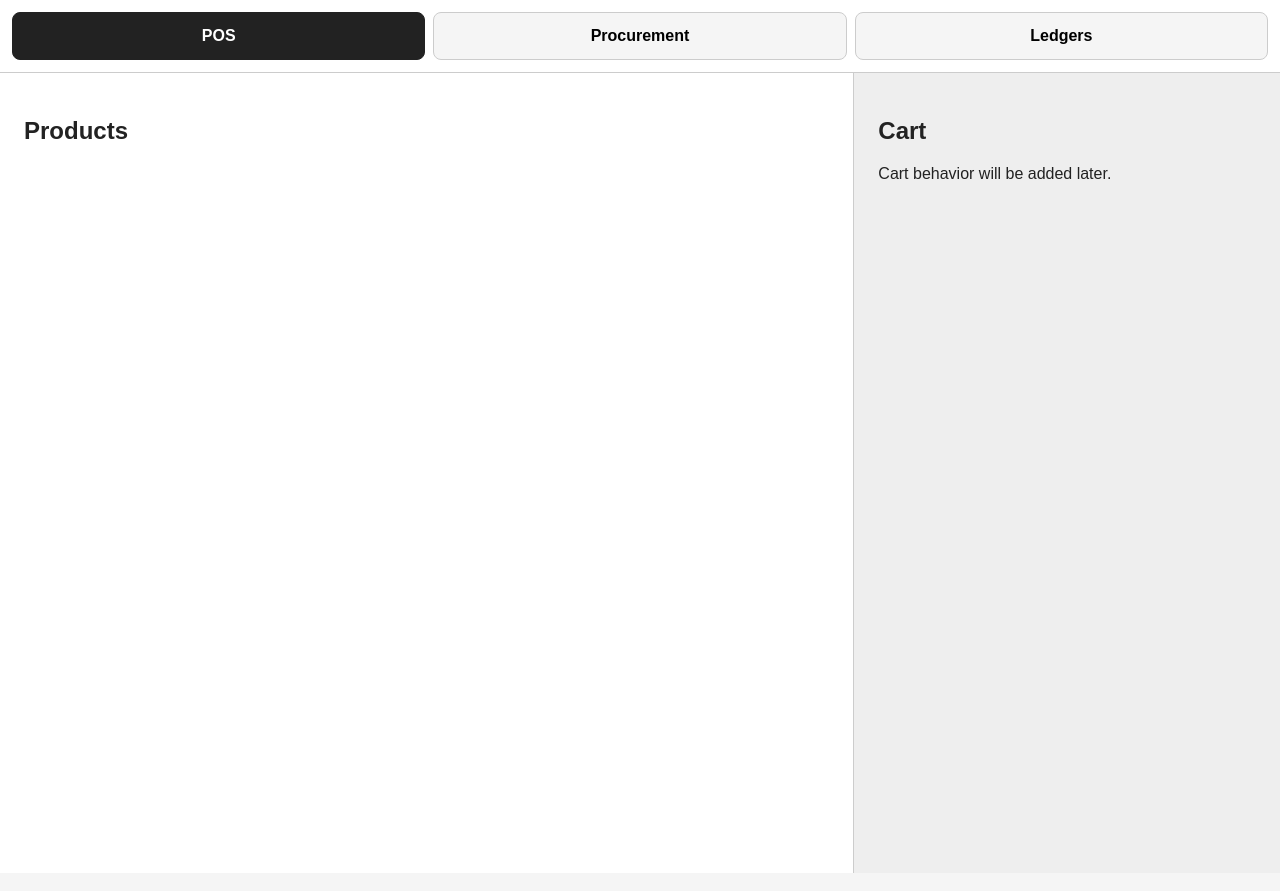
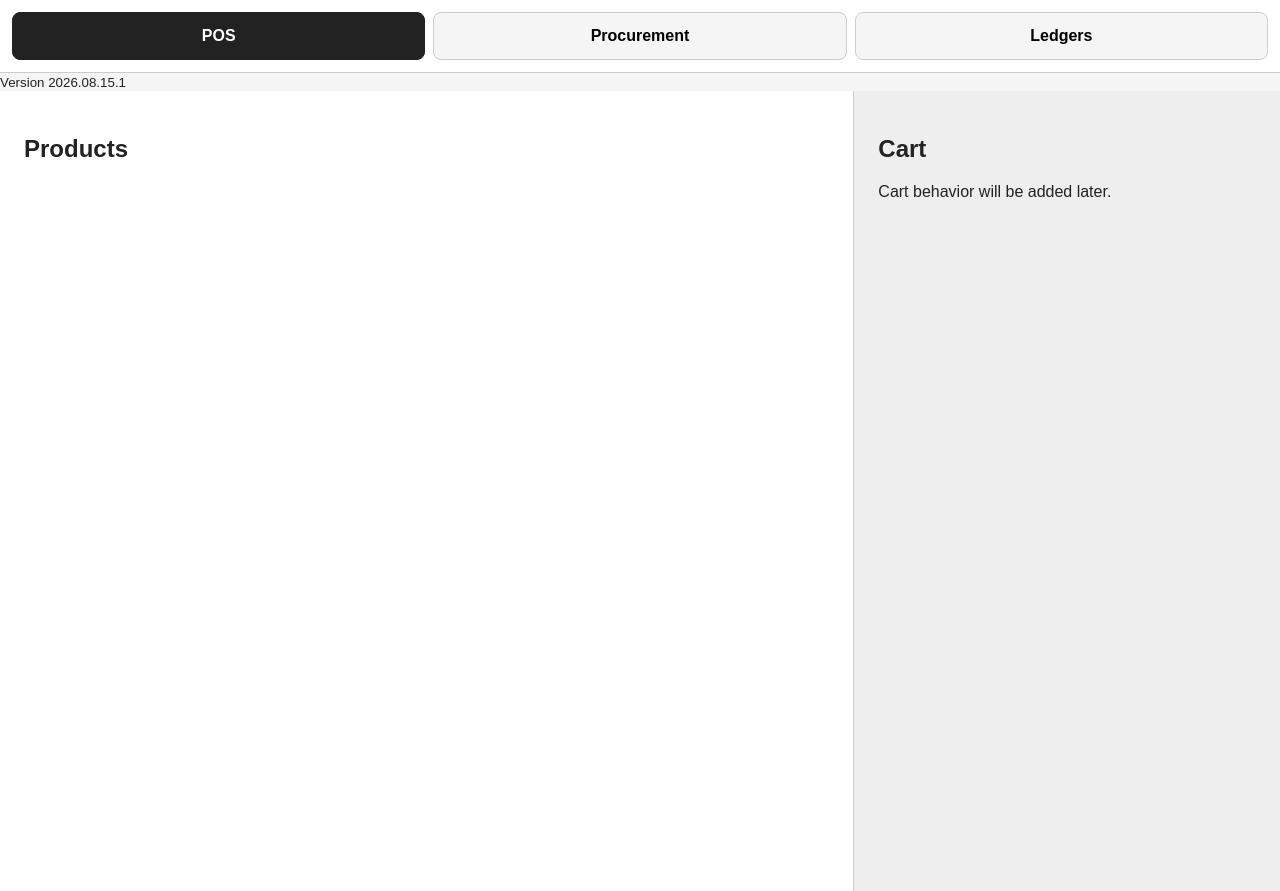
Before and after one commit to kentvillamora-dev/mini-store-pos, a React (Vite) app: page / in a window 1280 px wide. Built offline with nearby package versions, Linux system fonts and the light colour scheme.

Commit message:
Added version id to UI

```diff
--- a/src/App.tsx
+++ b/src/App.tsx
@@ -7,6 +7,8 @@ import { createSupplier } from './services/supplierService'
 import { calculateSuggestedSellingPrice } from './utils/pricing'
 
 type AppPage = 'pos' | 'procurement' | 'ledgers'
+
+const APP_VERSION = '2026.08.15.1'
 
 function App() {
   const [products, setProducts] = useState<Product[]>([])
@@ -328,6 +330,8 @@ function App() {
         </button>
       </nav>
 
+      <small>Version {APP_VERSION}</small>
+
       {renderCurrentPage()}
     </>
   )
--- a/src/services/procurementService.ts
+++ b/src/services/procurementService.ts
@@ -37,7 +37,7 @@ export function validateProcurementInput(input: ProcurementInput) {
   }
 
   if (input.totalCost <= 0) {
-    throw new Error('Total cost cannot be negative.')
+    throw new Error('Total cost must be greater that zero.')
   }
 }
 
```
